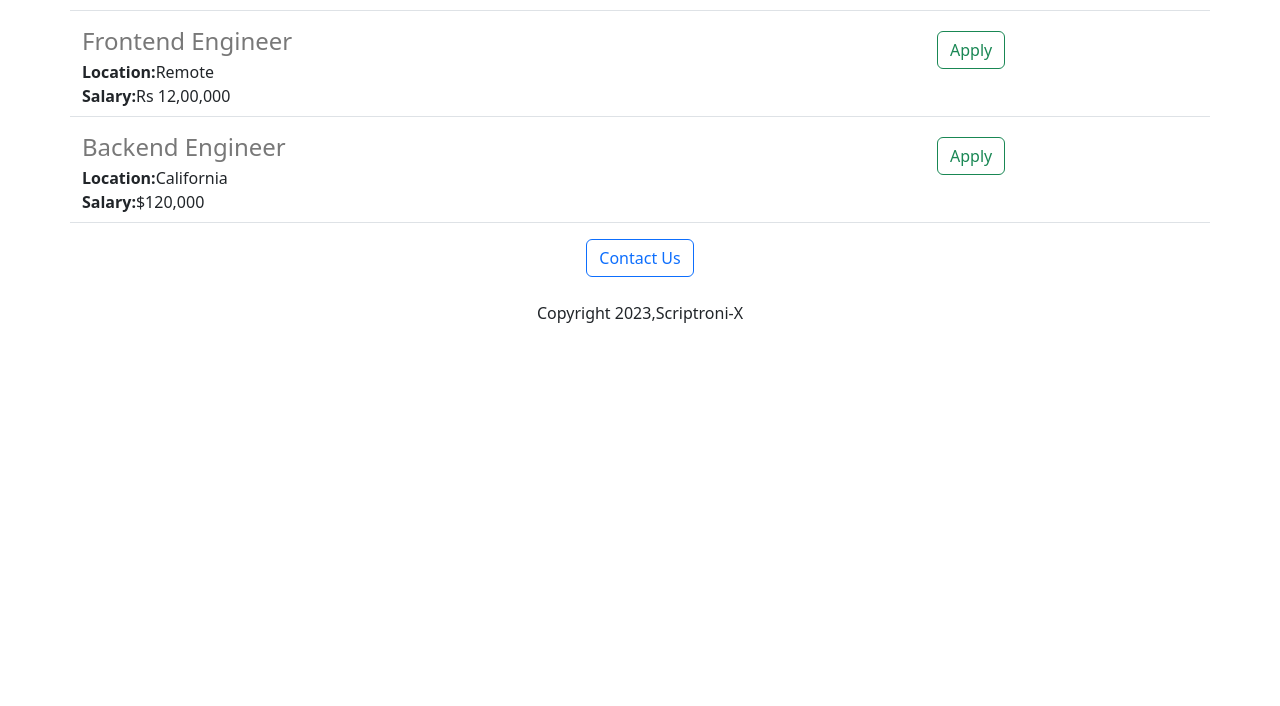
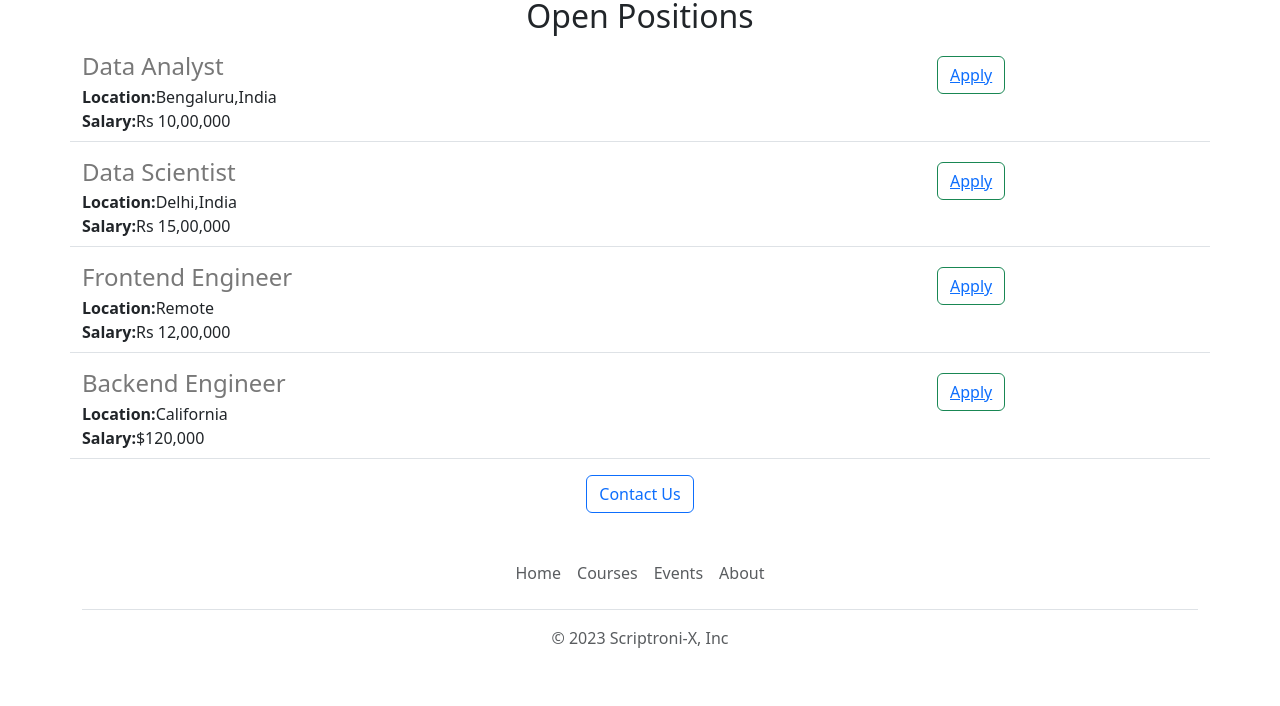
Before and after one commit to Prince2429/Scriptroni-X, a Flask app: page / in a window 1280 px wide. Shown: the part 885-1591 px from the top of the page. Before the commit the page ends 1208 px from the top, so only its background shows below. Run offline with Flask 3, Linux system fonts and the light colour scheme.

Commit message:
database start

```diff
--- /dev/null
+++ b/templates/footer.html
@@ -0,0 +1,12 @@
+<div class="container">
+  <footer class="py-3 my-4">
+    <ul class="nav justify-content-center border-bottom pb-3 mb-3">
+      <li class="nav-item"><a  target="_blank" href="https://www.jovian.ai" class="nav-link px-2 text-muted">Home</a></li>
+      <li class="nav-item"><a  target="_blank" href="https://jovian.ai/learn" class="nav-link px-2 text-muted">Courses</a></li>
+
+      <li class="nav-item"><a target="_blank" href="https://jovian.ai/events" class="nav-link px-2 text-muted">Events</a></li>
+      <li class="nav-item"><a  target="_blank" href="https://jovian.ai/about" class="nav-link px-2 text-muted">About</a></li>
+    </ul>
+    <p class="text-center text-muted">&copy; 2023 Scriptroni-X, Inc</p>
+  </footer>
+</div>
--- a/templates/home.html
+++ b/templates/home.html
@@ -13,14 +13,22 @@
   </style>
 </head>
 <body>
+  {% include 'nav.html' %}
   <div class="container">
 <h1 class="text-center mt-2 mb-4">Scriptroni-X</h1>
   <img class="img-fluid" id="banner" src="https://scriptroni-x.pranavdhobi.repl.co/static/banner.jpg" alt="HTML Dog">
   <h2 class="text-center mt-2 mb-4">About Scriptroni-X</h2>
+
+    <div class="row" style="margin-bottom:16px";>
+    <div class="col-md-6">
   <p class="lead">
     Lorem ipsum dolor sit amet, consectetur adipiscing elit, sed do eiusmod tempor incididunt ut labore et dolore magna aliqua. Ut enim ad minim veniam, quis nostrud exercitation ullamco laboris nisi ut aliquip ex ea commodo consequat. Duis aute irure dolor in reprehenderit in voluptate velit esse cillum dolore eu fugiat nulla pariatur. Excepteur sint occaecat cupidatat non proident, sunt in culpa qui officia deserunt mollit anim id est laborum.
   </p>
-
+    </div>
+    <div class="d-none d-md-block col-md-6">
+        <img src="https://scriptroni-x.pranavdhobi.repl.co/static/people.jpeg" style="height:270px;border-radius:4px;">
+        </div>
+  </div>
   <h2 class="text-center ">Open Positions</h2>
     <div>
     <p>{% for job in jobs %}
@@ -31,8 +39,9 @@
     </p>
     <div class="text-center" >
   <button class="btn btn-outline-primary">Contact Us</button>
-      <p class="mt-4">Copyright 2023,Scriptroni-X</p>
+
     </div>
   </div>
+  {% include 'footer.html' %}
 </body>
 </html>
--- a/templates/jobitem.html
+++ b/templates/jobitem.html
@@ -8,5 +8,5 @@
         {% endif %}
         </div>
         <div class="col-2">
-        <button style="margin-top:4px; " class="btn btn-outline-success">Apply</button></div>
+        <button style="margin-top:4px; " class="btn btn-outline-success"><a href="mailto:epen3768@gmail.com?subject=Application for {{job['title']}}" style="styl">Apply</a></button></div>
       </div>
--- /dev/null
+++ b/templates/nav.html
@@ -0,0 +1,8 @@
+<nav class="navbar bg-light shadow-sm fixed-top bg-white" >
+  <div class="container-fluid" >
+    <a class="navbar-brand" href="#">
+      <img src="https://scriptroni-x.pranavdhobi.repl.co/static/logo.png"  width="190" height="60" class="d-inline-block align-text-top">
+    </a>
+  </div>
+</nav>
+<div style="height:86px"></div>
```
Also changed, not shown: static/logo.png (added), 2 other files.
